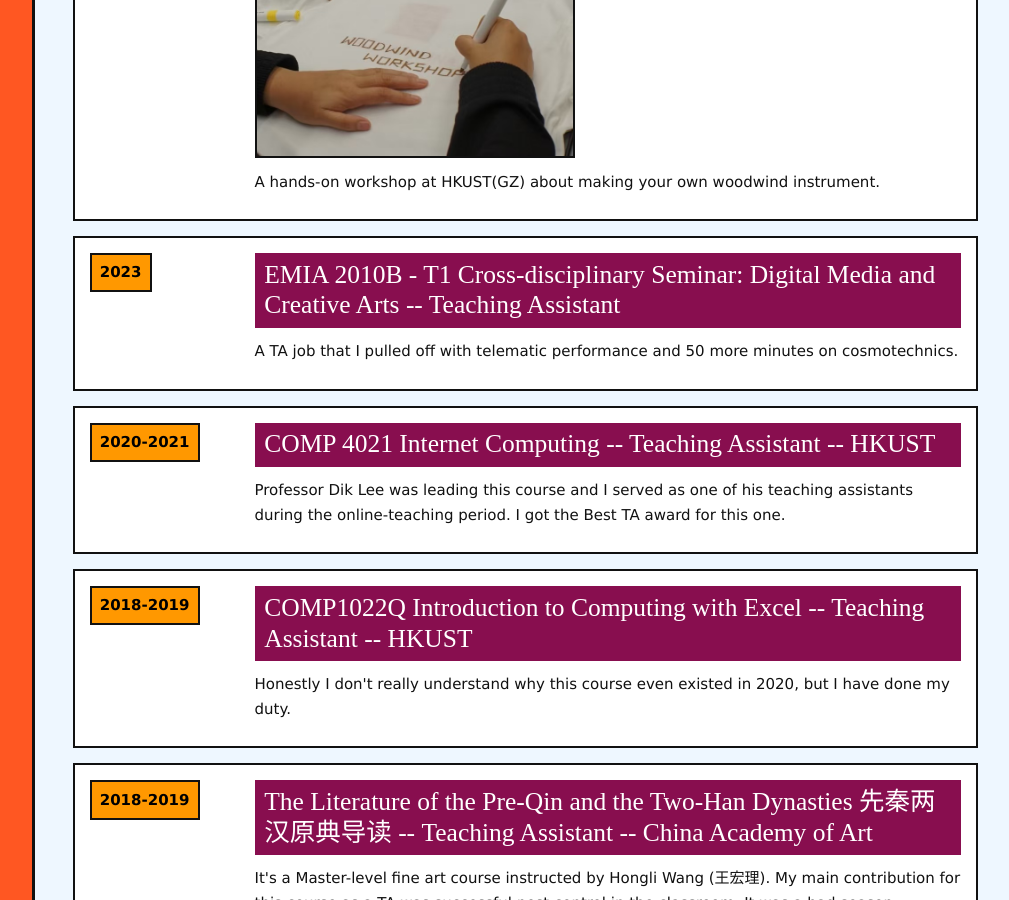
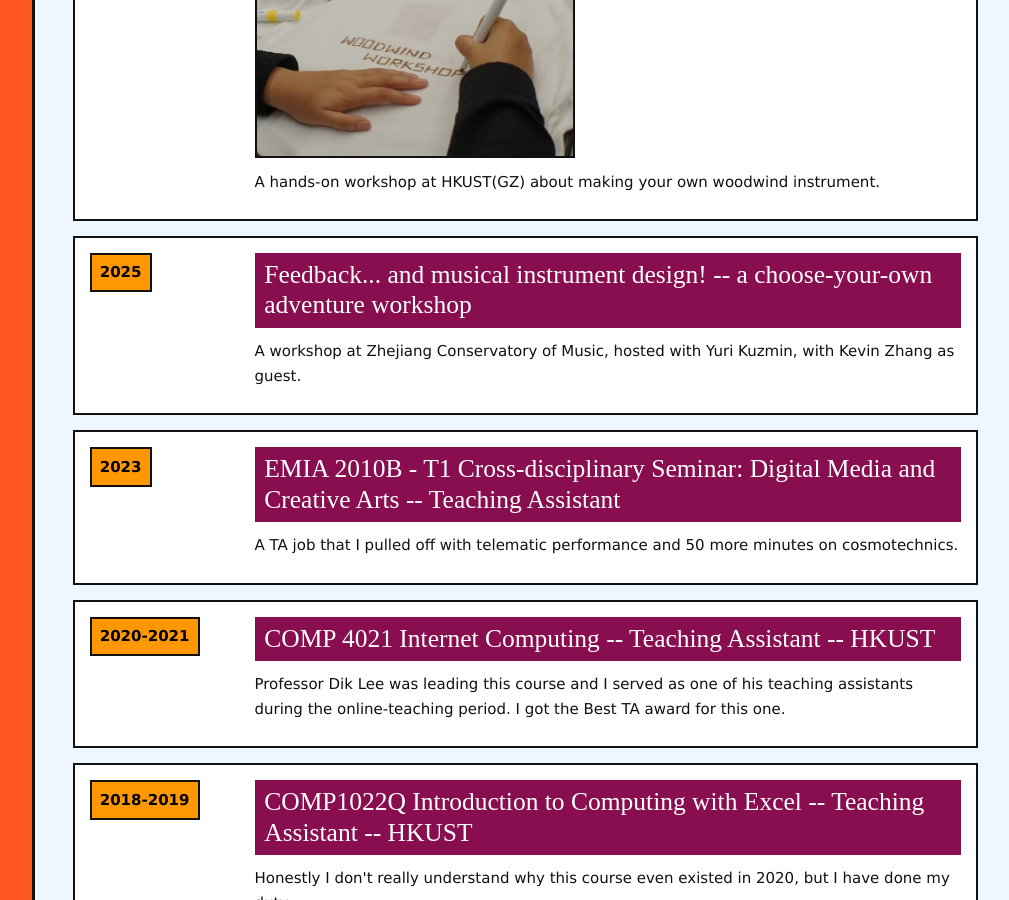
Before and after one commit to zmk5566/zmk5566.github.io, a Jekyll site: the page built from teaching.html, in a window 1280 px wide and 900 px high, scrolled down 770 px. Shown: the whole window, without its empty margins (245-1254 px from the left). Built offline with Jekyll 4.4.1, drawn with Linux system fonts in a browser that asks for light colours.

Commit message:
Add 2025 feedback workshop

```diff
--- a/_data/teaching.yml
+++ b/_data/teaching.yml
@@ -4,6 +4,10 @@
   images:
     - src: /res/wood-wind-workshop.jpg
       alt: "Wood Wind Workshop participant drawing on a workshop T-shirt"
+
+- year: "2025"
+  title: "Feedback... and musical instrument design! -- a choose-your-own adventure workshop"
+  summary: "A workshop at Zhejiang Conservatory of Music, hosted with Yuri Kuzmin, with Kevin Zhang as guest."
 
 - year: "2023"
   title: "EMIA 2010B - T1 Cross-disciplinary Seminar: Digital Media and Creative Arts -- Teaching Assistant"
```
